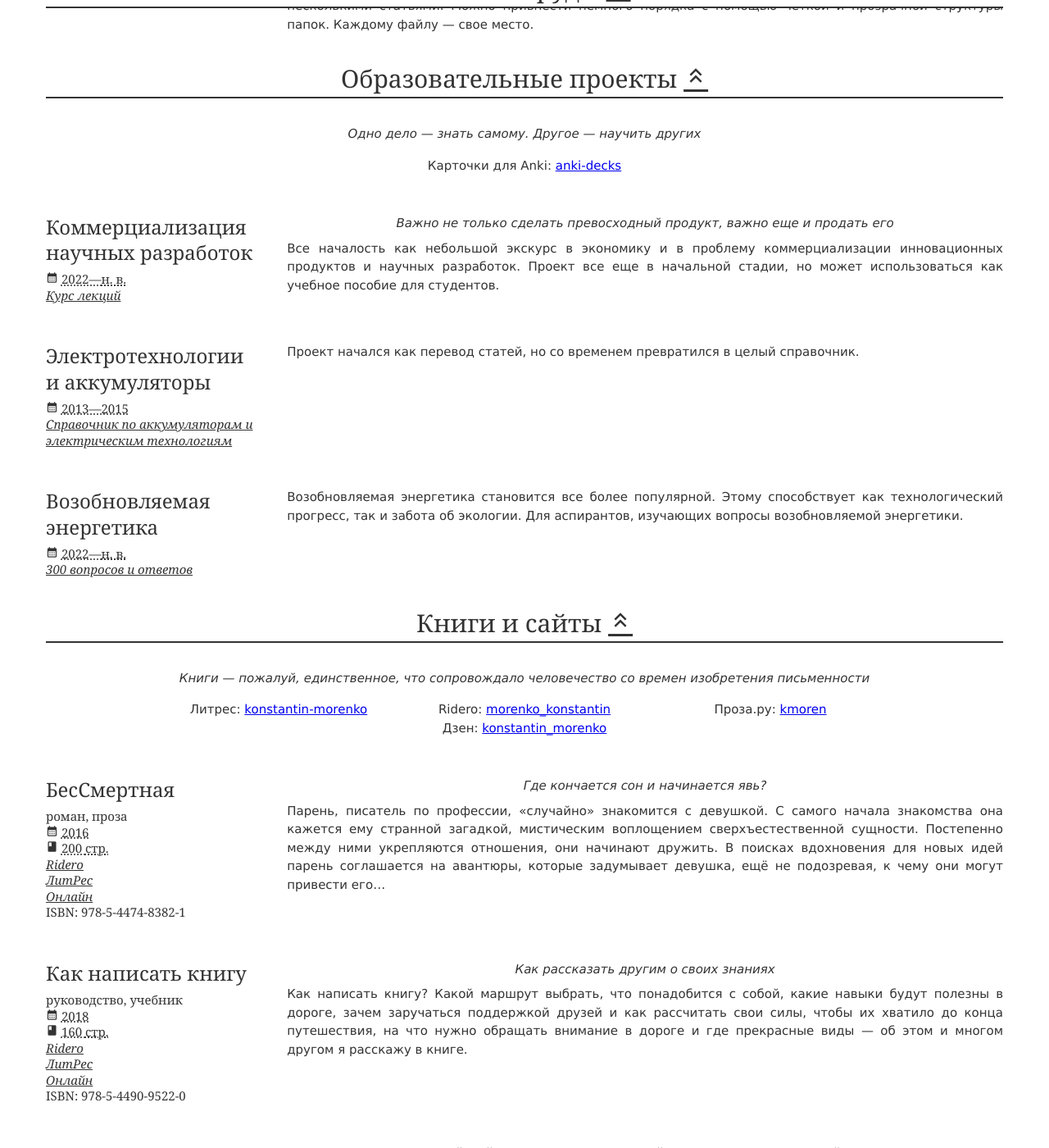
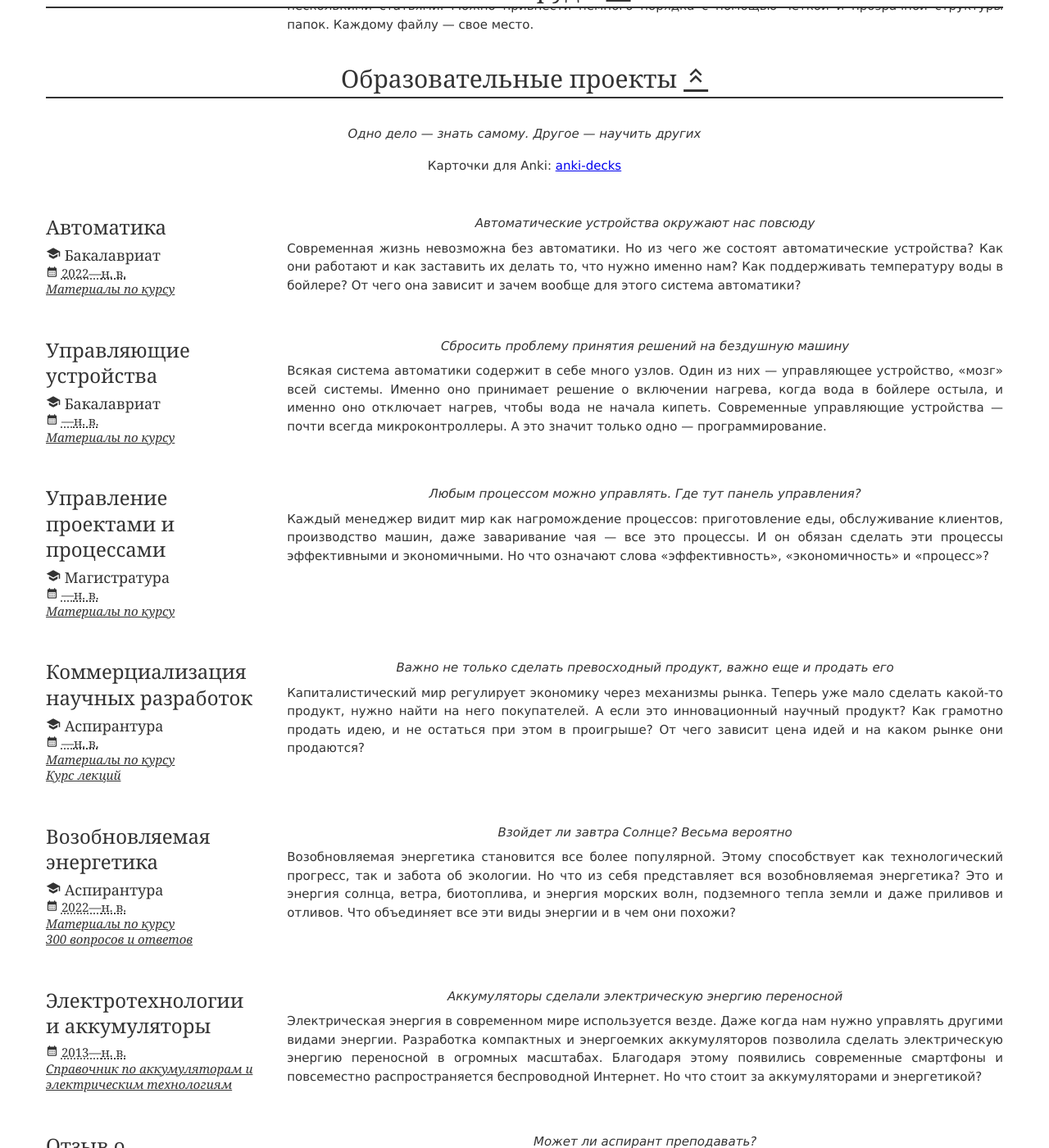
Before and after one commit to konstantin-morenko/jresume, a Jekyll site: the page built from index.md, in a window 1280 px wide and 1400 px high, scrolled down 5465 px. Shown: the whole window at 82% size. Built offline with Jekyll 4.4.1, drawn with Linux system fonts in a browser that asks for light colours; some of the changed text lies outside the part shown.

Commit message:
Education projects

```diff
--- a/_data/projects/education.yml
+++ b/_data/projects/education.yml
@@ -10,43 +10,131 @@ link_block:
 
 cards:
 
+- name: Автоматика
+  links:
+    - name: Материалы по курсу
+      url: https://konstantin-morenko.ru/bch-automation/
+  since: 2022
+  level: Бакалавриат
+
+  quote: Автоматические устройства окружают нас повсюду
+  description: |
+
+    Современная жизнь невозможна без автоматики.  Но из чего же
+    состоят автоматические устройства?  Как они работают и как
+    заставить их делать то, что нужно именно нам?  Как поддерживать
+    температуру воды в бойлере?  От чего она зависит и зачем вообще
+    для этого система автоматики?
+
+
+- name: Управляющие устройства
+  links:
+    - name: Материалы по курсу
+      url: https://konstantin-morenko.ru/bch-control-devices/
+  years: 2023
+  level: Бакалавриат
+
+  quote: Сбросить проблему принятия решений на бездушную машину
+  description: |
+
+    Всякая система автоматики содержит в себе много узлов.  Один из
+    них — управляющее устройство, «мозг» всей системы.  Именно оно
+    принимает решение о включении нагрева, когда вода в бойлере
+    остыла, и именно оно отключает нагрев, чтобы вода не начала
+    кипеть.  Современные управляющие устройства — почти всегда
+    микроконтроллеры.  А это значит только одно — программирование.
+
+
+- name: Управление проектами и процессами
+  links:
+    - name: Материалы по курсу
+      url: https://konstantin-morenko.ru/masters-project-management/
+  years: 2021–2022
+  level: Магистратура
+
+  quote: Любым процессом можно управлять.  Где тут панель управления?
+  description: |
+
+    Каждый менеджер видит мир как нагромождение процессов:
+    приготовление еды, обслуживание клиентов, производство машин, даже
+    заваривание чая — все это процессы.  И он обязан сделать эти
+    процессы эффективными и экономичными.  Но что означают слова
+    «эффективность», «экономичность» и «процесс»?
+
+
 - name: Коммерциализация научных разработок
   links:
+    - name: Материалы по курсу
+      url: https://konstantin-morenko.ru/phd-commercialization/
     - name: Курс лекций
       url: https://konstantin-morenko.ru/phd-commercialization-book/
-  since: 2022
+  years: 2022
+  level: Аспирантура
 
   quote: Важно не только сделать превосходный продукт, важно еще и продать его
   description: |
 
-    Все началость как небольшой экскурс в экономику и в проблему
-    коммерциализации инновационных продуктов и научных разработок.
-    Проект все еще в начальной стадии, но может использоваться как
-    учебное пособие для студентов.
+    Капиталистический мир регулирует экономику через механизмы рынка.
+    Теперь уже мало сделать какой-то продукт, нужно найти на него
+    покупателей.  А если это инновационный научный продукт?  Как
+    грамотно продать идею, и не остаться при этом в проигрыше?  От
+    чего зависит цена идей и на каком рынке они продаются?
+
+
+- name: Возобновляемая энергетика
+  links:
+    - name: Материалы по курсу
+      url: https://konstantin-morenko.ru/phd-renewable-energy/
+    - name: 300 вопросов и ответов
+      url: https://konstantin-morenko.ru/phd-renewable-book/
+  since: 2022
+  level: Аспирантура
+
+  quote: Взойдет ли завтра Солнце?  Весьма вероятно
+  description: |
+
+    Возобновляемая энергетика становится все более популярной.  Этому
+    способствует как технологический прогресс, так и забота об
+    экологии.  Но что из себя представляет вся возобновляемая
+    энергетика?  Это и энергия солнца, ветра, биотоплива, и энергия
+    морских волн, подземного тепла земли и даже приливов и отливов.
+    Что объединяет все эти виды энергии и в чем они похожи?
+
 
 - name: Электротехнологии и аккумуляторы
   links:
     - name: Справочник по аккумуляторам и электрическим технологиям
       url: https://battery-info.ru
   since: 2013
-  till: 2015
 
-  quote:
+  quote: Аккумуляторы сделали электрическую энергию переносной
   description: |
 
-    Проект начался как перевод статей, но со временем превратился в
-    целый справочник.
+    Электрическая энергия в современном мире используется везде.  Даже
+    когда нам нужно управлять другими видами энергии.  Разработка
+    компактных и энергоемких аккумуляторов позволила сделать
+    электрическую энергию переносной в огромных масштабах.  Благодаря
+    этому появились современные смартфоны и повсеместно
+    распространяется беспроводной Интернет.  Но что стоит за
+    аккумуляторами и энергетикой?
 
-- name: Возобновляемая энергетика
+
+- name: Отзыв о педагогической практике
   links:
-    - name: 300 вопросов и ответов
-      url: https://konstantin-morenko.ru/phd-renewable-book/
-  since: 2022
+    - name: Материалы
+      url: https://konstantin-morenko.ru/ped-practice-review/
+    - name: pdf-файл
+      url: https://konstantin-morenko.ru/ped-practice-review/ped-practice-review.pdf
+  years: 2019
 
-  quote:
+  quote: Может ли аспирант преподавать?
   description: |
 
-    Возобновляемая энергетика становится все более популярной.  Этому
-    способствует как технологический прогресс, так и забота об
-    экологии.  Для аспирантов, изучающих вопросы возобновляемой
-    энергетики.
+    Педагогическая деятельность — огромная сфера не только
+    фундаментальных, но и прикладных научных исследований.  И еще
+    огромная сфера производства — начиная от детских садов и
+    заканчивая аспирантурой.  Всякий аспирант должен пройти
+    педагогическую практику.  Но как оценить его знания и навыки в
+    области педагогики?  С помощью четких и однозначных критериев?  А
+    как элегантно включить эту оценку в документооборот?  С помощью
+    стандартной формы «отзыва о педагогической практике».
--- a/_includes/education-projects.html
+++ b/_includes/education-projects.html
@@ -17,6 +17,12 @@
       <div class="name">
 	{{ pr.name }}
       </div>
+      {% if pr.level %}
+      <div class="level">
+	<span class="material-icons">school</span>
+	{{ pr.level }}
+      </div>
+      {% endif %}
       <div class="years">
 	<span class="material-icons">calendar_month</span>
 	<span title="Сроки">{{ pr.since }}—{%- if pr.till -%}{{ pr.till }}{%- else-%}<abbr title="Настоящее время">н.&nbsp;в.</abbr>{%- endif -%}</span>
```
Also changed, not shown: _data/projects/teaching.yml (deleted, +0 -31 lines).
